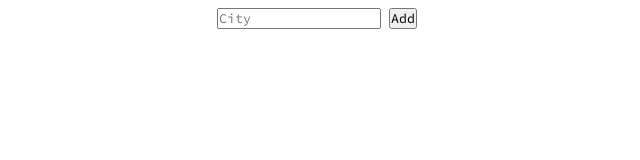
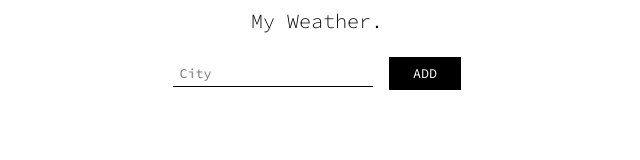
Before and after one commit to olaprzyszczypkowska/WeatherApp, a plain HTML site: page index.html in a window 1280 px wide. Shown: the whole page, without its empty margins (323-963 px from the left). Drawn offline with Linux system fonts and the light colour scheme.

Commit message:
create function that adds weather on clicking enter key & style input and button

```diff
--- a/index.html
+++ b/index.html
@@ -14,8 +14,11 @@
 
 <body>
     <div class="header">
-        <input class="input" type="text" placeholder="City">
-        <button class="input__btn">Add</button>
+        <h1 class="title">My Weather.</h1>
+        <div class="input__box">
+            <input class="input" type="text" placeholder="City">
+            <button class="input__btn">Add</button>
+        </div>
     </div>
     <p class="warning"></p>
 
--- a/main.js
+++ b/main.js
@@ -1,4 +1,5 @@
 // input
+const header = document.querySelector(".header")
 const input = document.querySelector(".input");
 const inputBtn = document.querySelector(".input__btn");
 const warningText = document.querySelector(".warning");
@@ -12,7 +13,6 @@ const getWeather = () => {
   const city = input.value;
   const API = URL + city + "&appid=" + KEY + "&units=metric";
 
-
   fetch(API)
     .then((response) => response.json())
 
@@ -20,7 +20,7 @@ const getWeather = () => {
       const weatherContainer = document.createElement("div");
       const weatherBox = document.createElement("div");
       const weatherIcon = document.createElement("img");
-     const weatherTitle = document.createElement("h2");
+      const weatherTitle = document.createElement("h2");
       const weatherTemp = document.createElement("p");
       //more weather
       const moreContainer = document.createElement("div");
@@ -65,45 +65,44 @@ const getWeather = () => {
       humidityInfo.textContent = data.main.humidity + "%";
       descriptionInfo.textContent = data.weather[0].main;
 
-    // icons & background color
+      // icons & background color
       if (data.weather[0].id >= 200 && data.weather[0].id <= 202) {
         weatherIcon.setAttribute("src", "/img/stormRain.svg");
-        weatherContainer.style.backgroundColor = "#f79d65"
+        weatherContainer.style.backgroundColor = "#f79d65";
       } else if (data.weather[0].id >= 230 && data.weather[0].id < 300) {
         weatherIcon.setAttribute("src", "/img/stormRain.svg");
-        weatherContainer.style.backgroundColor = "#f79d65"
+        weatherContainer.style.backgroundColor = "#f79d65";
       } else if (data.weather[0].id >= 210 && data.weather[0].id <= 221) {
         weatherIcon.setAttribute("src", "/img/storm.svg");
-        weatherContainer.style.backgroundColor = "#f433e3f"
+        weatherContainer.style.backgroundColor = "#f433e3f";
       } else if (data.weather[0].id >= 300 && data.weather[0].id < 600) {
         weatherIcon.setAttribute("src", "/img/rain.svg");
-        weatherContainer.style.backgroundColor = "#c0d6df"
+        weatherContainer.style.backgroundColor = "#c0d6df";
       } else if (data.weather[0].id >= 600 && data.weather[0].id < 700) {
         weatherIcon.setAttribute("src", "/img/snow.svg");
-        weatherContainer.style.backgroundColor = "#caf0f8"
+        weatherContainer.style.backgroundColor = "#caf0f8";
       } else if (data.weather[0].id === 800) {
         weatherIcon.setAttribute("src", "/img/sun.svg");
-        weatherContainer.style.backgroundColor = "#fbc4ab"
-      } else if (data.weather[0].id > 801 & data.weather[0].id < 900) {
+        weatherContainer.style.backgroundColor = "#fbc4ab";
+      } else if ((data.weather[0].id > 801) & (data.weather[0].id < 900)) {
         weatherIcon.setAttribute("src", "/img/cloud.svg");
-        weatherContainer.style.backgroundColor = "#ede7e3"
-      }
-      else if(data.weather[0].id === 801 ){
+        weatherContainer.style.backgroundColor = "#ede7e3";
+      } else if (data.weather[0].id === 801) {
         weatherIcon.setAttribute("src", "/img/partlyCloudy.svg");
-        weatherContainer.style.backgroundColor = "#cfe0c3"
+        weatherContainer.style.backgroundColor = "#cfe0c3";
         descriptionInfo.textContent = "Partly cloud";
       }
-// listeners
+      // listeners
       weatherBox.addEventListener("click", function () {
         moreContainer.classList.toggle("more-active");
       });
       moreContainer.addEventListener("click", function () {
         moreContainer.classList.remove("more-active");
-      })
+      });
 
       //push to array
       cityNames.push(weatherTitle.textContent.toLowerCase());
-
+      console.log(data);
     })
 
     .catch((err) => {
@@ -111,17 +110,33 @@ const getWeather = () => {
     });
 };
 
+const checkInput = () => {
 
 
-inputBtn.addEventListener("click", function () {
-  if (cityNames.some((city) => city === input.value.toLowerCase()) ){
-    warningText.textContent = input.value.substring(0, 1).toUpperCase() + input.value.substring(1) + " is already on your weather list."
-  }else if (cityNames.length === 0){
-    getWeather()
-    warningText.textContent = ''
-  }  else {
-    getWeather()
-    warningText.textContent = ''
+
+  if (cityNames.some((city) => city === input.value.toLowerCase())) {
+    warningText.textContent =
+      input.value.substring(0, 1).toUpperCase() +
+      input.value.substring(1) +
+      " is already on your weather list.";
+  } else if (cityNames.length === 0) {
+    getWeather();
+    warningText.textContent = "";
+    input.value = "";
+  } else {
+    getWeather();
+    warningText.textContent = "";
+    input.value = "";
   }
-}
-);
+
+};
+
+const enterCheck = (e) => {
+  if (e.keyCode === 13) {
+    checkInput();
+  }
+};
+
+input.addEventListener("keyup", enterCheck);
+
+inputBtn.addEventListener("click", checkInput);
--- a/sass/style.scss
+++ b/sass/style.scss
@@ -5,20 +5,44 @@
   font-family: 'Source Code Pro', monospace;
 }
 
+
+
 .header {
-  display: flex;
-  justify-content: center;
-  padding: 0.5rem 0;
+  padding: .5rem 0 1rem 0;
+}
+
+.title{
+  text-align: center;
+  font-weight: 300;
+  font-size: 20px;
 }
 
 .input {
-  margin-right: 0.5rem;
+  display: flex;
+  justify-content: center;
+  align-items: center;
+  border: none;
+  border-bottom: 1px solid black;
+  background-color: transparent;
+  padding: .3rem .4rem;
+ margin-right: 1rem;
+ width: 200px;
+ &__box{
+  display: flex;
+  justify-content: center;
+  align-items: center;
+  margin-top: 1.5rem;
+ }
+ &__btn{
+   border: none;
+   text-transform: uppercase;
+   color: white;
+   background-color: black;
+   padding: .5rem 1.5rem;
+  }
 }
 
 .weather {
-
-  // background-color: #ecebe6;
-
   &__icon {
     width: 80px;
   }
```
Also changed, not shown: css/style.css, 1 other file.
